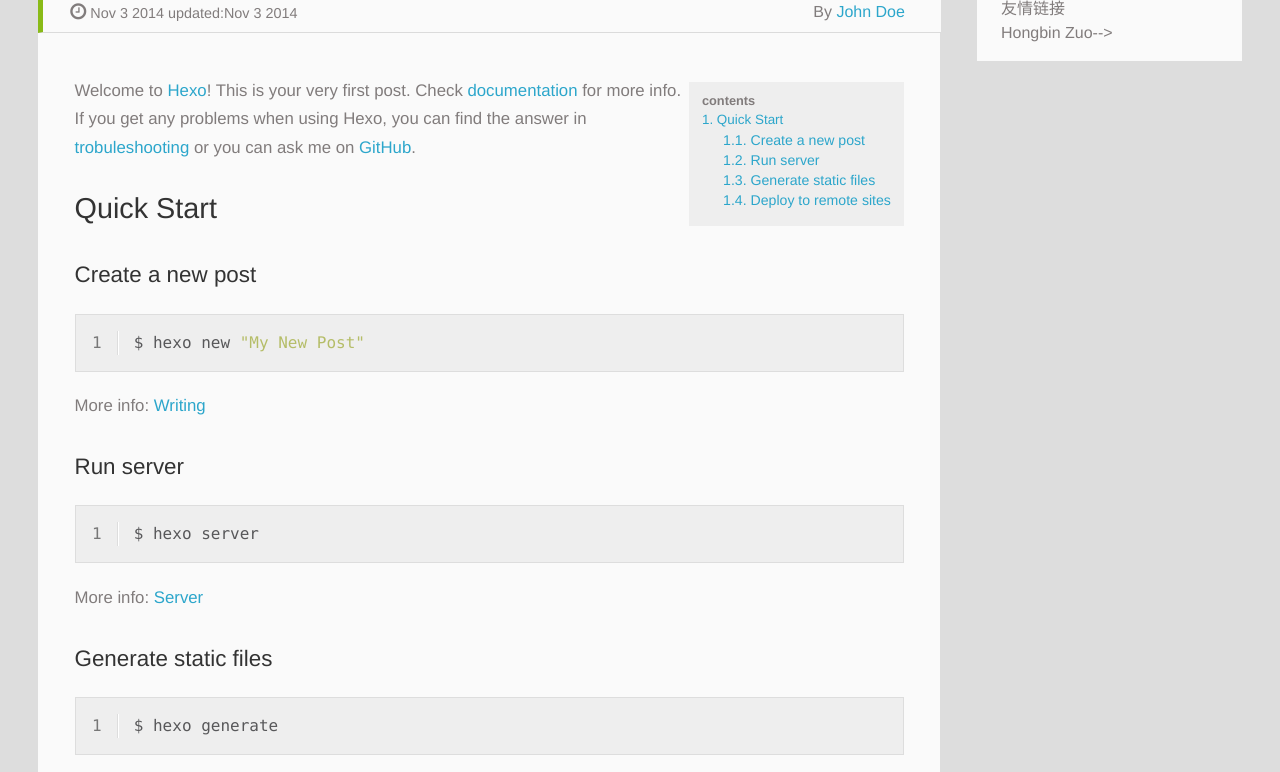
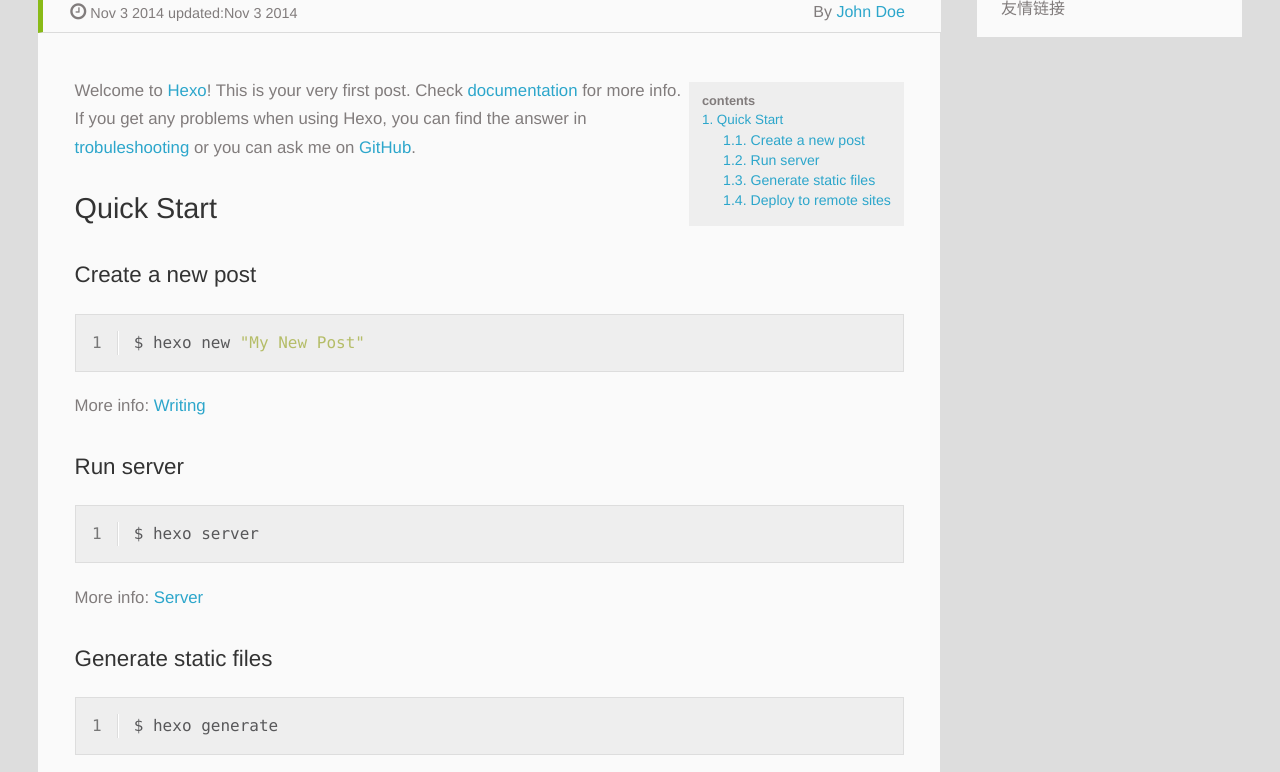
Before and after one commit to duanxiongchun/duanxiongchun.github.io, a plain HTML site: page 2014/11/03/hello-world/index.html in a window 1280 px wide. Shown: the part 284-1056 px from the top of the page. Drawn offline with Linux system fonts and the light colour scheme.

Commit message:
Site updated: 2014-11-03 21:25:14

```diff
--- a/2014/11/03/hello-world/index.html
+++ b/2014/11/03/hello-world/index.html
@@ -144,7 +144,6 @@
   <div class="widget tag">
 <h3 class="title">友情链接</h3>
 <ul class="entry">
-<!-<li><a href="http://hongbinzuo.github.io/" title="Hongbin Zuo's Blog">Hongbin Zuo</a></li>-->
 </ul>
 </div>
 
```
Also changed, not shown: index.html (+0 -1 lines).
